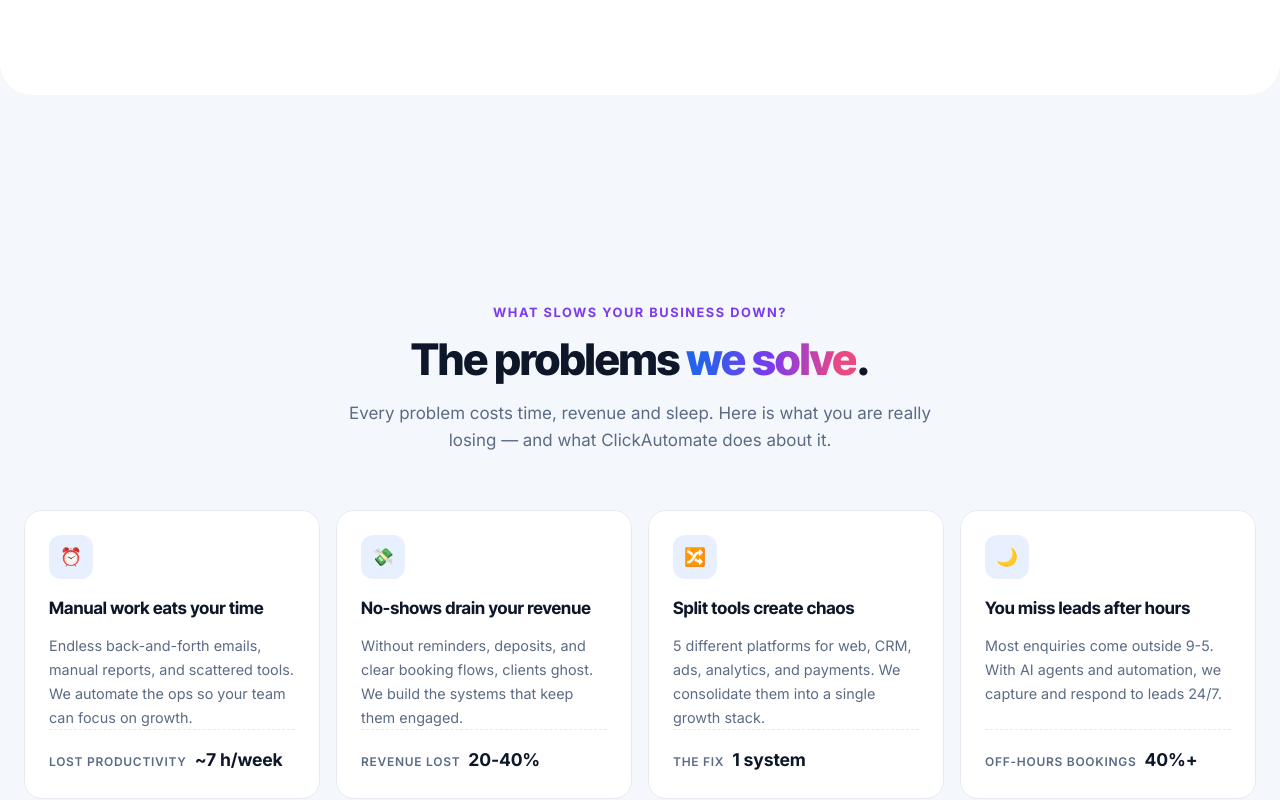
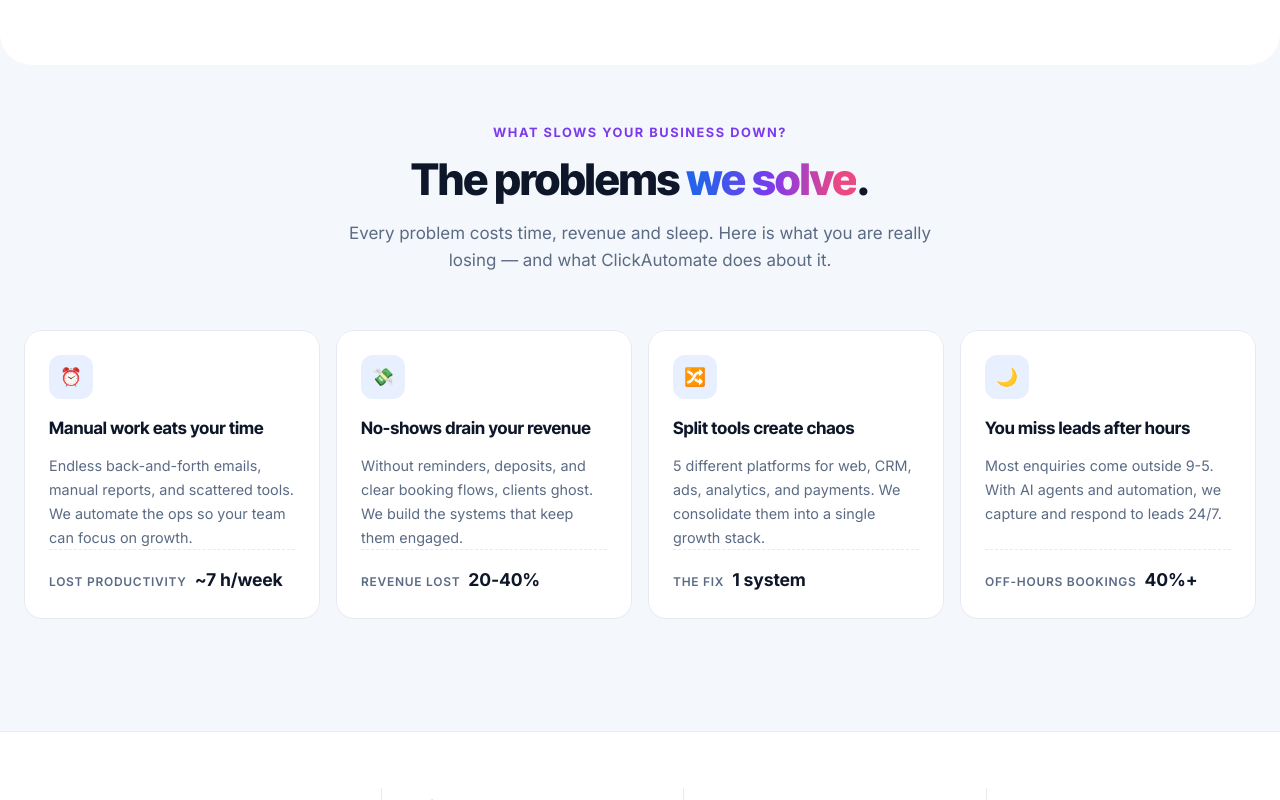
Before and after one commit to learner763/Click-Automate, a Next.js app: page / in a window 1280 px wide. Shown: the part 1740-2540 px from the top of the page. Built offline with nearby package versions, Linux system fonts and the light colour scheme.

Commit message:
adjusted some margins

```diff
--- a/app/globals.css
+++ b/app/globals.css
@@ -278,6 +278,7 @@ img { display: block; max-width: 100%; }
   text-transform: uppercase;
   color: var(--purple);
   margin-bottom: 12px;
+  margin-top: -30px;
 }
 .section-h {
   font-family: var(--font-head);
--- a/app/page.js
+++ b/app/page.js
@@ -158,7 +158,7 @@ export default function Home() {
 
       {/* PROBLEMS */}
       <section className="problem-section">
-        <div style={{maxWidth:"var(--max-w)",margin:"0 auto"}}>
+        <div style={{maxWidth:"var(--max-w)",margin:"0 auto",marginTop:'-150px'}}>
           <div className="center">
             <p className="eyebrow">What slows your business down?</p>
             <h2 className="section-h">The problems <span className="grad-text">we solve</span>.</h2>
```
